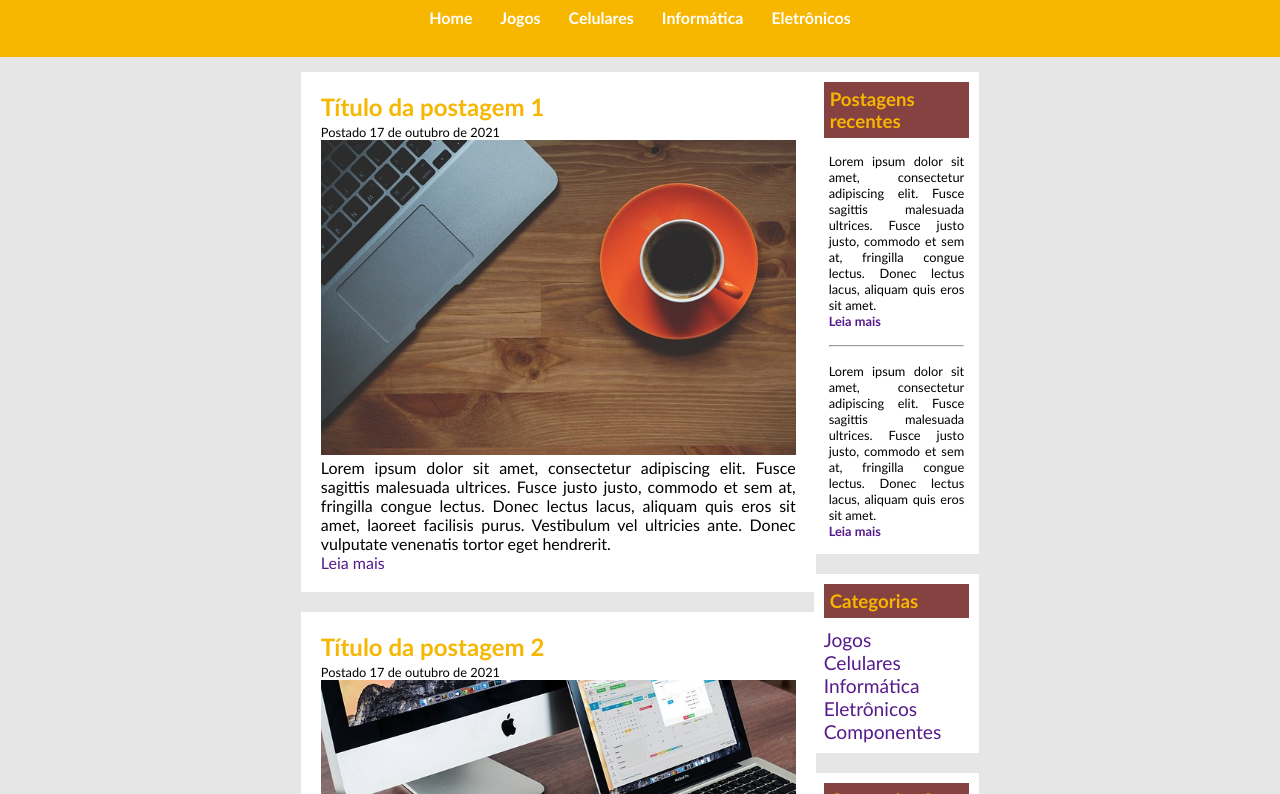
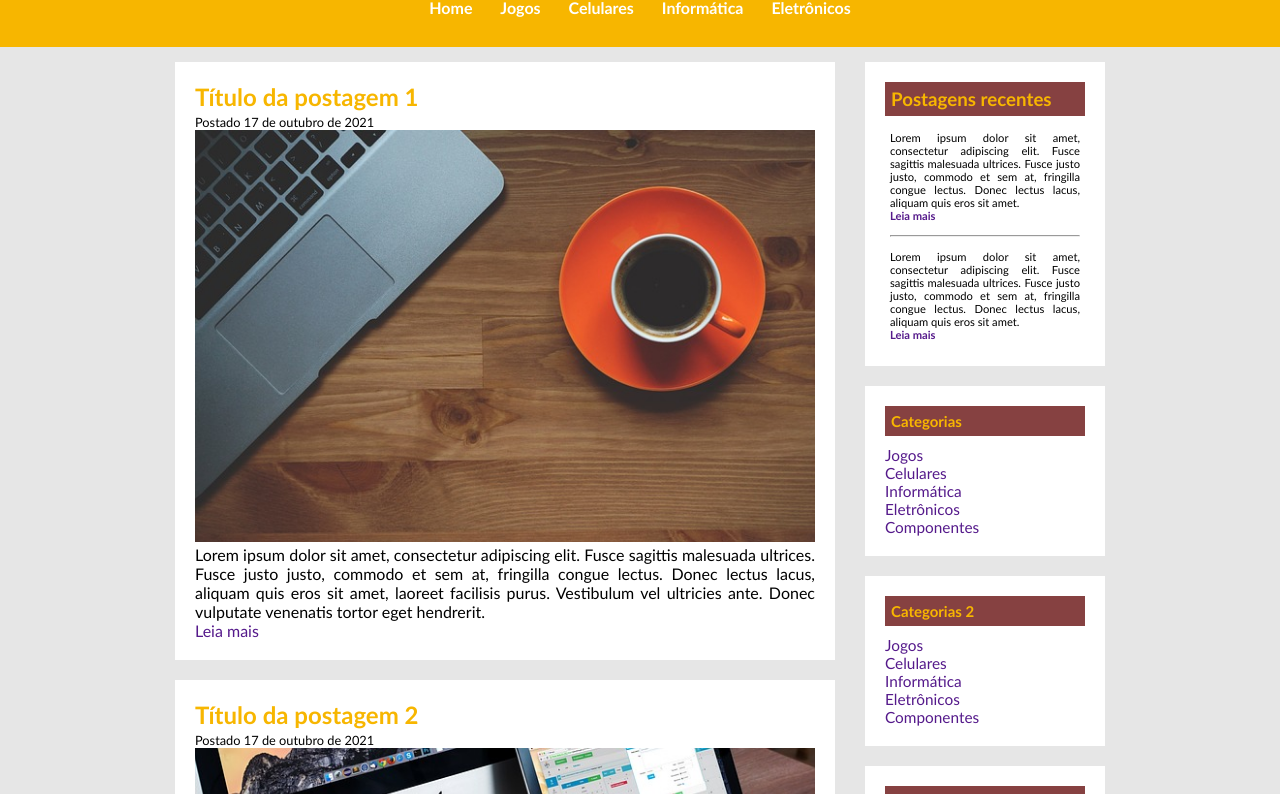
Before and after one commit to Nathanaelss/ProjetoBlog, a plain HTML site: page index.html in a window 1280 px wide. Shown: the part 95-889 px from the top of the page. Drawn offline with Linux system fonts and the light colour scheme.

Commit message:
finalizado

```diff
--- a/css/style.css
+++ b/css/style.css
@@ -7,12 +7,11 @@ body {
     font-size: 1em;
     font-family: "Trebuchet MS", Helvetica, sans-serif;
     background: #e6e6e6;
-    width: 100%;
 }
 
 #area-cabecalho {
     background-color: #f7b600;
-    padding: 25px;
+    padding: 15px;
     padding-bottom: 20px;
     text-align: center;
 }
@@ -23,30 +22,29 @@ body {
 }
 
 #area-principal {
-    width: 53%;
+    width: 930px;
     margin: 0 auto;
     padding: 15px;
 }
 
 #area-postagens {
-    width: 70% ;
+    width: 660px ;
     float: left;
 }
 
 
 .postagem{
-    width: 100%;
     padding: 20px;
     margin-bottom: 20px;
     background: white;
 }
 #menu-lateral{
-    width: 24.4%;
+    width: 240px;
     float: right;
 }
 .conteudo-lateral {
     background: white;
-    padding: 10px;
+    padding: 20px;
     margin-bottom: 20px;
 }
 
@@ -60,13 +58,14 @@ body {
 
 .conteudo-lateral2{
     background: white;
-    padding: 10px;
+    padding: 20px;
     margin-bottom: 20px;
     text-decoration: none;
+    font-size: 0.8em;
 }
 
-.postagem-lateral{
-    font-size: 0.8em;
+.postagem-lateral {
+    font-size: 0.7em;
     padding: 5px;
 }
 
@@ -97,6 +96,7 @@ a {
     color: #f7b600;
     background: #FFF;
 }
+
 h1 {
     color: #4e4e4e;
     font-size: 2.5em;
--- a/index.html
+++ b/index.html
@@ -13,11 +13,11 @@
             <h1>Nathan<span class="branco">Blog</span></h1>
         </div>
         <div id="area-menu">
-            <a href="index.html">Home</a>
-            <a href="jogos.html">Jogos</a>
-            <a href="celulares.html">Celulares</a>
-            <a href="informatica.html">Informática</a>
-            <a href="eletronicos.html">Eletrônicos</a>
+            <a href="index.html" class="selecionar">Home</a>
+            <a href="jogos.html" class="selecionar">Jogos</a>
+            <a href="celulares.html" class="selecionar">Celulares</a>
+            <a href="informatica.html" class="selecionar">Informática</a>
+            <a href="eletronicos.html" class="selecionar">Eletrônicos</a>
         </div>
     </div>
     <div id="area-principal">
@@ -71,7 +71,7 @@
                 <h3>
                     Informativos
                 </h3>
-                <div style="font-size: 1.0em">
+                <div style="font-size: 0.7em">
                     <p>Lorem ipsum dolor sit amet, consectetur adipiscing elit. Fusce sagittis malesuada ultrices.
                         Fusce justo justo, commodo et sem at, fringilla congue lectus. Donec lectus lacus, aliquam quis
                         eros sit amet.</p><br>
```
